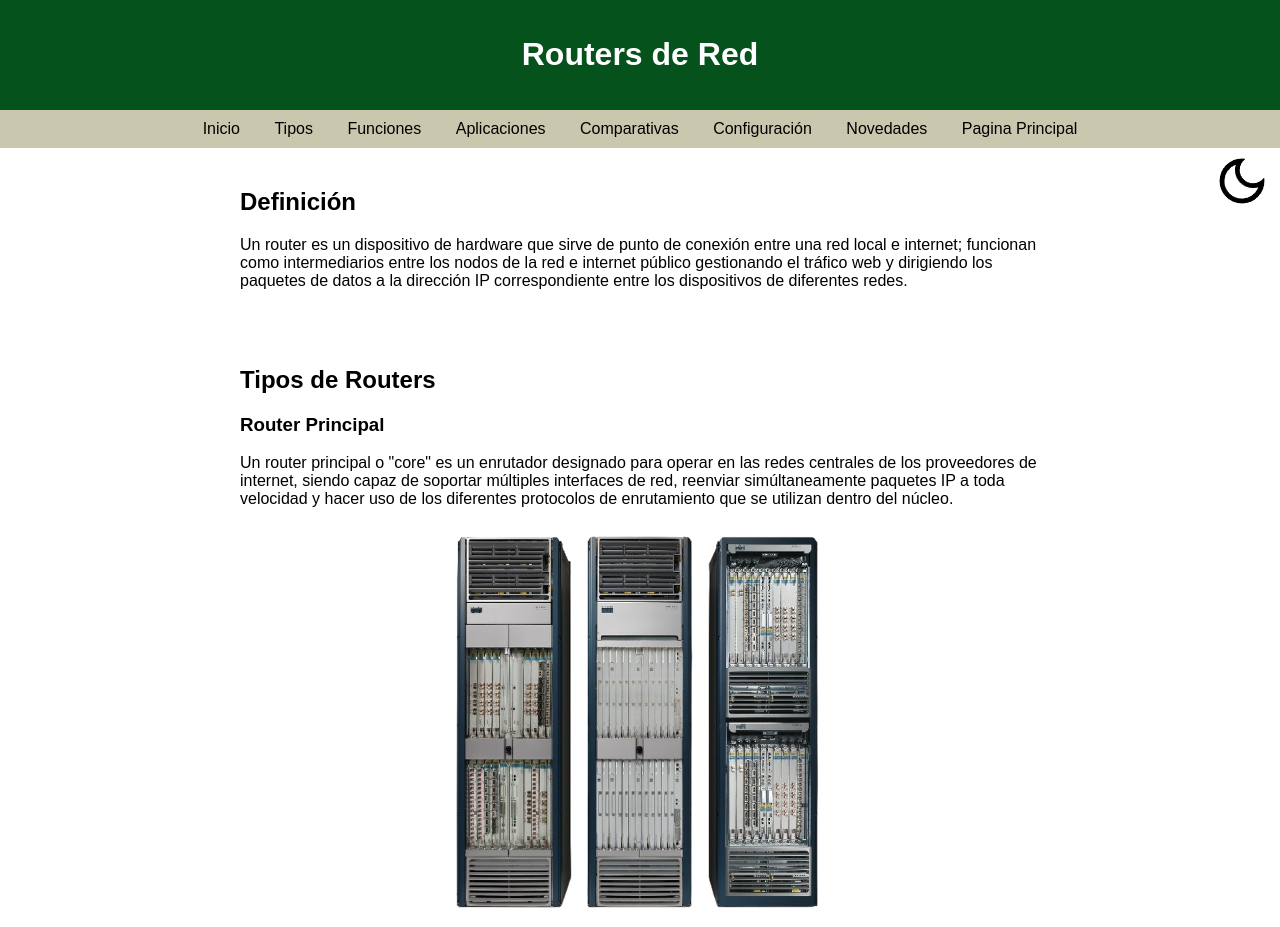
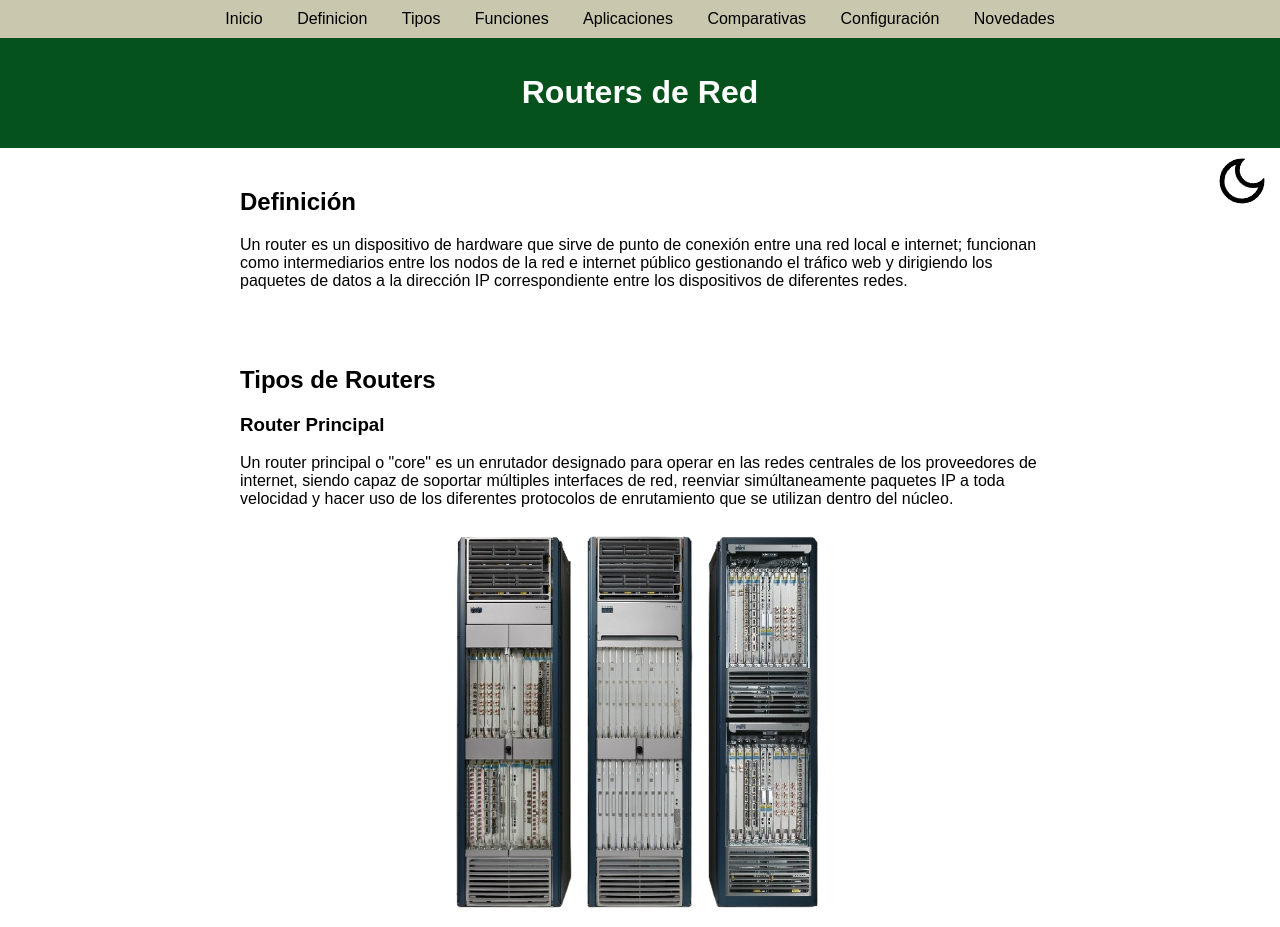
Before and after one commit to varrix3/proyecto, a plain HTML site: page proyec/Darwinpagina.html in a window 1280 px wide. Shown: the top 927 px of the page. Drawn offline with Linux system fonts and the light colour scheme.

Commit message:
updated darwin's html elements

```diff
--- a/proyec/Darwinpagina.html
+++ b/proyec/Darwinpagina.html
@@ -10,23 +10,24 @@
 </head>
 <body>
 
-    <header>
-        <h1>Routers de Red</h1>
-    </header>
-
     <nav>
-        <a href="#inicio">Inicio</a>
+        <a href="index.html">Inicio</a>
+        <a href="#definicion">Definicion</a>
         <a href="#tipos">Tipos</a>
         <a href="#funciones">Funciones</a>
         <a href="#aplicaciones">Aplicaciones</a>
         <a href="#comparativas">Comparativas</a>
         <a href="#configuracion">Configuración</a>
         <a href="#novedades">Novedades</a>
-        <a href="index.html">Pagina Principal</a>
+    </nav>
 
-    </nav>
+    <header>
+        <h1>Routers de Red</h1>
+    </header>
+
+
     <button id="toggleButton" onclick="myFunction()"><img id="icon" src="images/dark-icon.png"></button>
-    <section id="inicio">
+    <section id="definicion">
         <h2>Definición</h2>
         <p>Un router es un dispositivo de hardware que sirve de punto de conexión entre una red local e internet;
             funcionan como intermediarios entre los nodos de la red e internet público gestionando el tráfico web y
```
